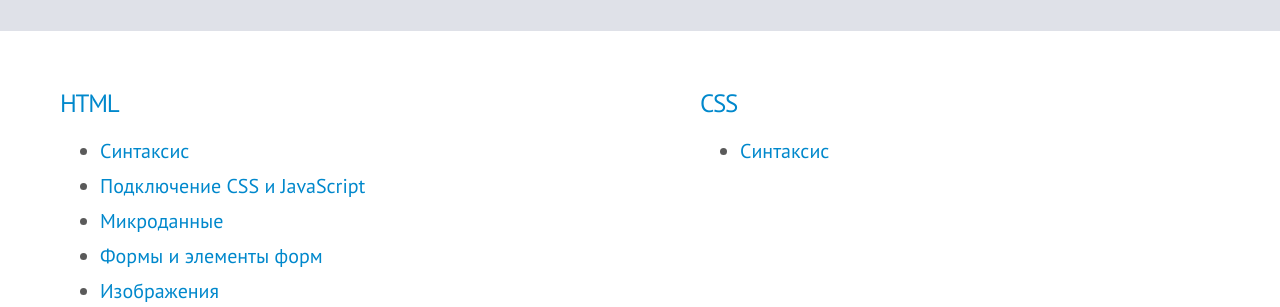
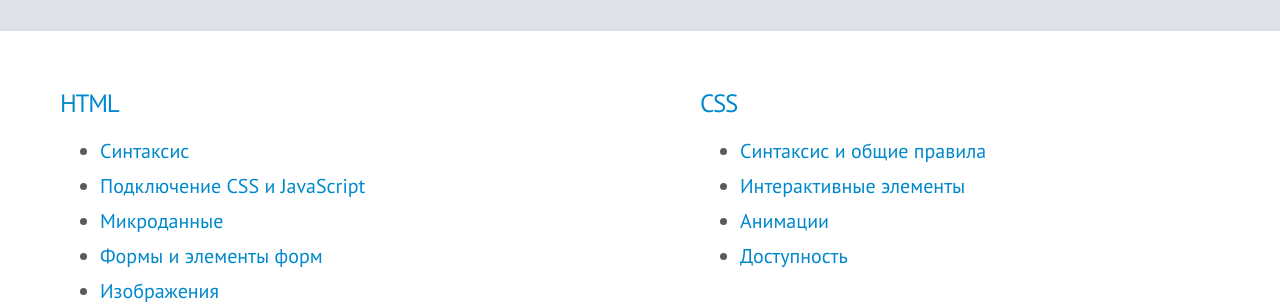
Before and after one commit to sglazov/code-guide, a plain HTML site: page index.html in a window 1280 px wide. Shown: the part 493-800 px from the top of the page. Drawn offline with Linux system fonts and the light colour scheme; a web font is replaced by a local one.

Commit message:
добавляю оглавление в CSS-раздел

```diff
--- a/index.html
+++ b/index.html
@@ -41,7 +41,10 @@
          <div class="col">
             <h4><a href="#css">CSS</a></h4>
             <ul>
-               <li><a href="#css-syntax">Синтаксис</a></li>
+               <li><a href="#css-syntax">Синтаксис и общие правила</a></li>
+               <li><a href="#css-">Интерактивные элементы</a></li>
+               <li><a href="#css-">Анимации</a></li>
+               <li><a href="#css-">Доступность</a></li>
             </ul>
          </div>
       </div>
```
